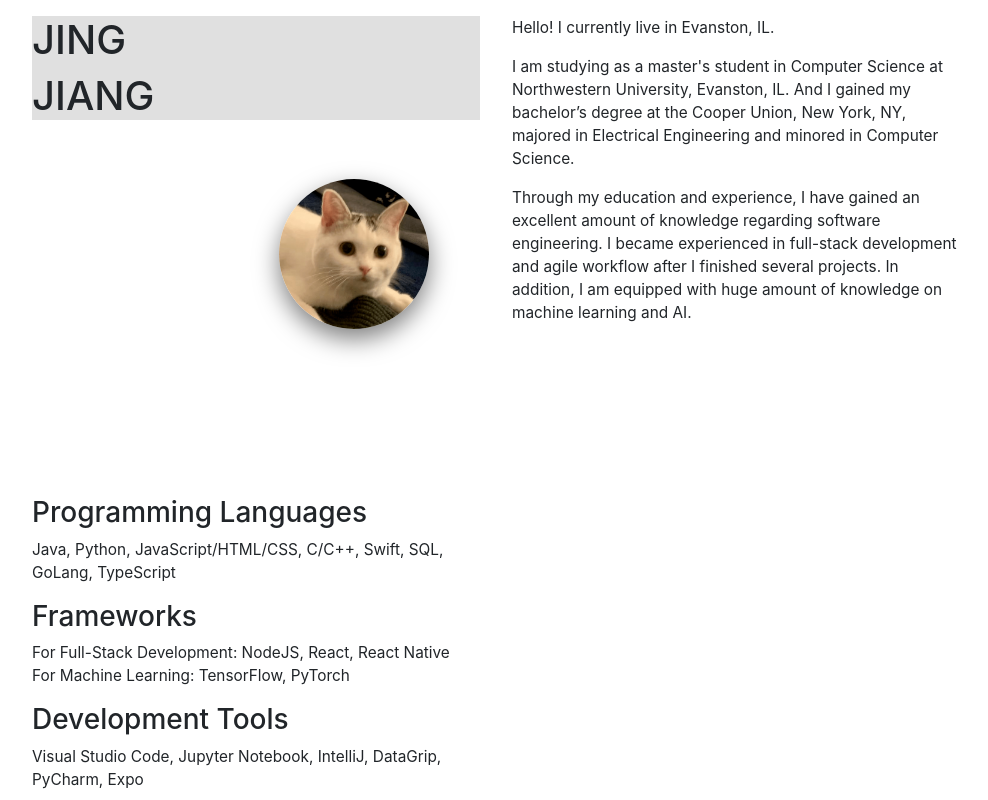
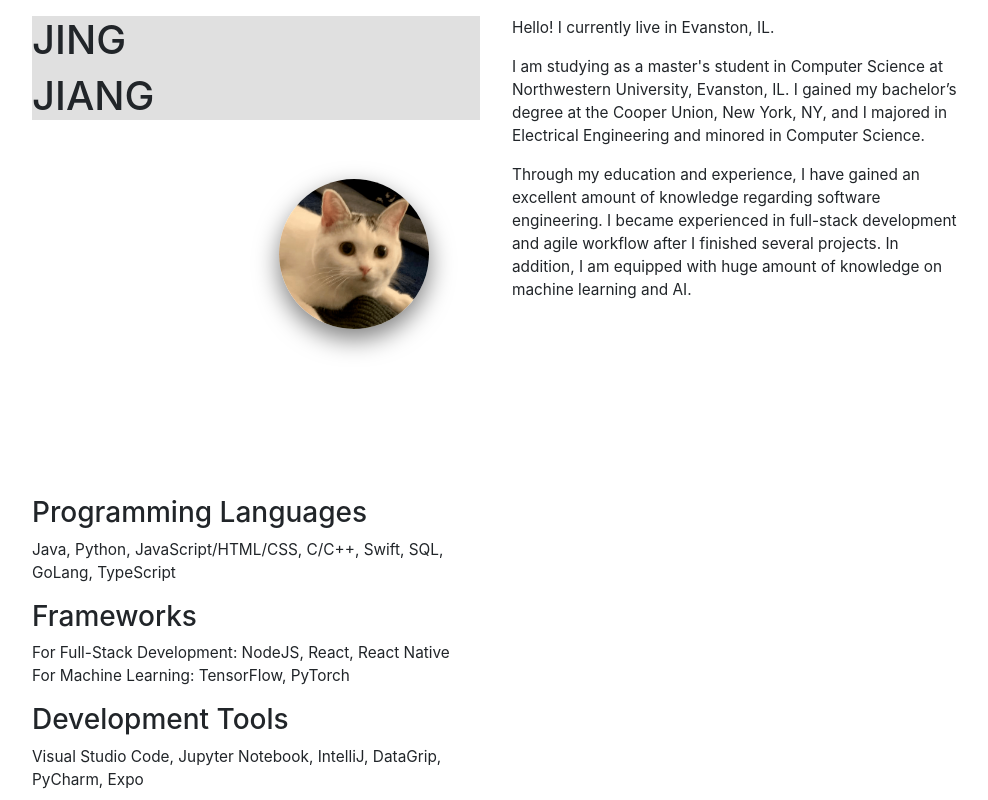
Before and after one commit to jassiay/jiangjing.io, a React (Create React App) app: page / in a window 1280 px wide. Shown: the top 800 px of the page, without its empty margins (144-1132 px from the left). Built offline with nearby package versions, Linux system fonts and the light colour scheme.

Commit message:
Update InfoCard.js

```diff
--- a/src/components/InfoCard.js
+++ b/src/components/InfoCard.js
@@ -9,7 +9,7 @@ function About() {
             </p>
             <p className="info-paragraph">
                 I am studying as a master's student in Computer Science at Northwestern University, Evanston, IL.
-                And I gained my bachelor’s degree at the Cooper Union, New York, NY, majored in Electrical Engineering and minored in Computer Science.
+                I gained my bachelor’s degree at the Cooper Union, New York, NY, and I majored in Electrical Engineering and minored in Computer Science.
             </p>
             <p className="info-paragraph">
                 Through my education and experience, I have gained an excellent amount of knowledge regarding software engineering.
```
